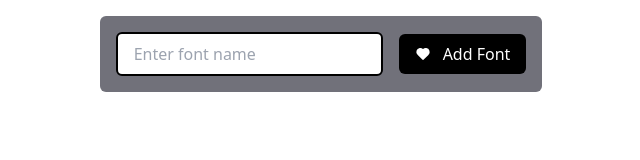
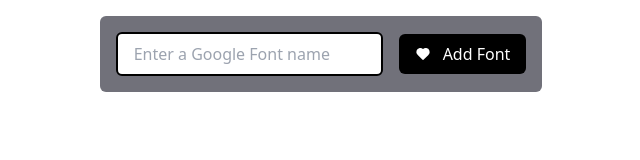
Before and after one commit to cassianebel/favorite-fonts, a React (Vite) app: page / in a window 1280 px wide. Shown: the top 160 px of the page, without its empty margins (319-959 px from the left). Built offline with nearby package versions, Linux system fonts and the light colour scheme.

Commit message:
capitalize words from font name input, reverse the display order

```diff
--- a/src/App.jsx
+++ b/src/App.jsx
@@ -1,6 +1,6 @@
 import { useState, useEffect } from "react";
-import FontDisplay from "./FontDisplay";
-import { TbHeartFilled } from "react-icons/tb";
+import AddFontForm from "./Components/AddFontForm";
+import FontDisplay from "./Components/FontDisplay";
 import "./App.css";
 
 // Save fonts to localStorage
@@ -27,11 +27,20 @@
 
   const handleSubmit = (e) => {
     e.preventDefault();
-    addFont(newFont);
+    addFont(capitalizeWords(newFont));
   };
 
   const removeFont = (fontToRemove) => {
     setFavoriteFonts(favoriteFonts.filter((font) => font !== fontToRemove));
+  };
+
+  const capitalizeWords = (str) => {
+    return str
+      .split(" ")
+      .map((word) => {
+        return word.charAt(0).toUpperCase() + word.slice(1).toLowerCase();
+      })
+      .join(" ");
   };
 
   useEffect(() => {
@@ -46,26 +55,11 @@
 
   return (
     <>
-      <form
-        id="add-font-form"
-        onSubmit={handleSubmit}
-        className="mx-auto my-4 w-fit rounded-md bg-zinc-500 flex items-center"
-      >
-        <input
-          className="p-2 px-4 m-4 mr-2  rounded-md border-2 border-black "
-          type="text"
-          value={newFont}
-          onChange={(e) => setNewFont(e.target.value)}
-          placeholder="Enter font name"
-        />
-        <button
-          className="p-2 px-4 m-4 ml-2 rounded-md bg-black text-white flex items-center gap-3"
-          type="submit"
-        >
-          <TbHeartFilled />
-          Add Font
-        </button>
-      </form>
+      <AddFontForm
+        handleSubmit={handleSubmit}
+        newFont={newFont}
+        setNewFont={setNewFont}
+      />
 
       <FontDisplay favoriteFonts={favoriteFonts} removeFont={removeFont} />
     </>
--- /dev/null
+++ b/src/Components/AddFontForm.jsx
@@ -0,0 +1,28 @@
+import { TbHeartFilled } from "react-icons/tb";
+
+const AddFontForm = ({ handleSubmit, newFont, setNewFont }) => {
+  return (
+    <form
+      id="add-font-form"
+      onSubmit={handleSubmit}
+      className="mx-auto my-4 w-fit rounded-md bg-zinc-500 flex items-center"
+    >
+      <input
+        className="p-2 px-4 m-4 mr-2  rounded-md border-2 border-black "
+        type="text"
+        value={newFont}
+        onChange={(e) => setNewFont(e.target.value)}
+        placeholder="Enter a Google Font name"
+      />
+      <button
+        className="p-2 px-4 m-4 ml-2 rounded-md bg-black text-white flex items-center gap-3"
+        type="submit"
+      >
+        <TbHeartFilled />
+        Add Font
+      </button>
+    </form>
+  );
+};
+
+export default AddFontForm;
--- a/src/FontDisplay.jsx
+++ b/src/Components/FontDisplay.jsx
@@ -1,8 +1,10 @@
 import { TbHeartBroken, TbExternalLink } from "react-icons/tb";
+
+import PropTypes from "prop-types";
 
 const FontDisplay = ({ favoriteFonts, removeFont }) => (
   <div>
-    {favoriteFonts.map((font) => (
+    {[...favoriteFonts].reverse().map((font) => (
       <div key={font} className="m-20 bg-zinc-100 p-10">
         <p
           className="my-10 text-5xl text-center"
@@ -16,13 +18,13 @@
             href={`https://fonts.google.com/specimen/${font}`}
             target="_blank"
           >
-            <TbExternalLink /> get {font.replace(/\+/g, " ")}
+            <TbExternalLink /> Get {font.replace(/\+/g, " ")}
           </a>
           <button
             className="p-2 px-4 m-4 rounded-md border-2  border-black flex items-center gap-2"
             onClick={() => removeFont(font)}
           >
-            <TbHeartBroken /> remove {font.replace(/\+/g, " ")}
+            <TbHeartBroken /> Remove {font.replace(/\+/g, " ")}
           </button>
         </div>
       </div>
@@ -30,4 +32,9 @@
   </div>
 );
 
+FontDisplay.propTypes = {
+  favoriteFonts: PropTypes.array.isRequired,
+  removeFont: PropTypes.func.isRequired,
+};
+
 export default FontDisplay;
```
